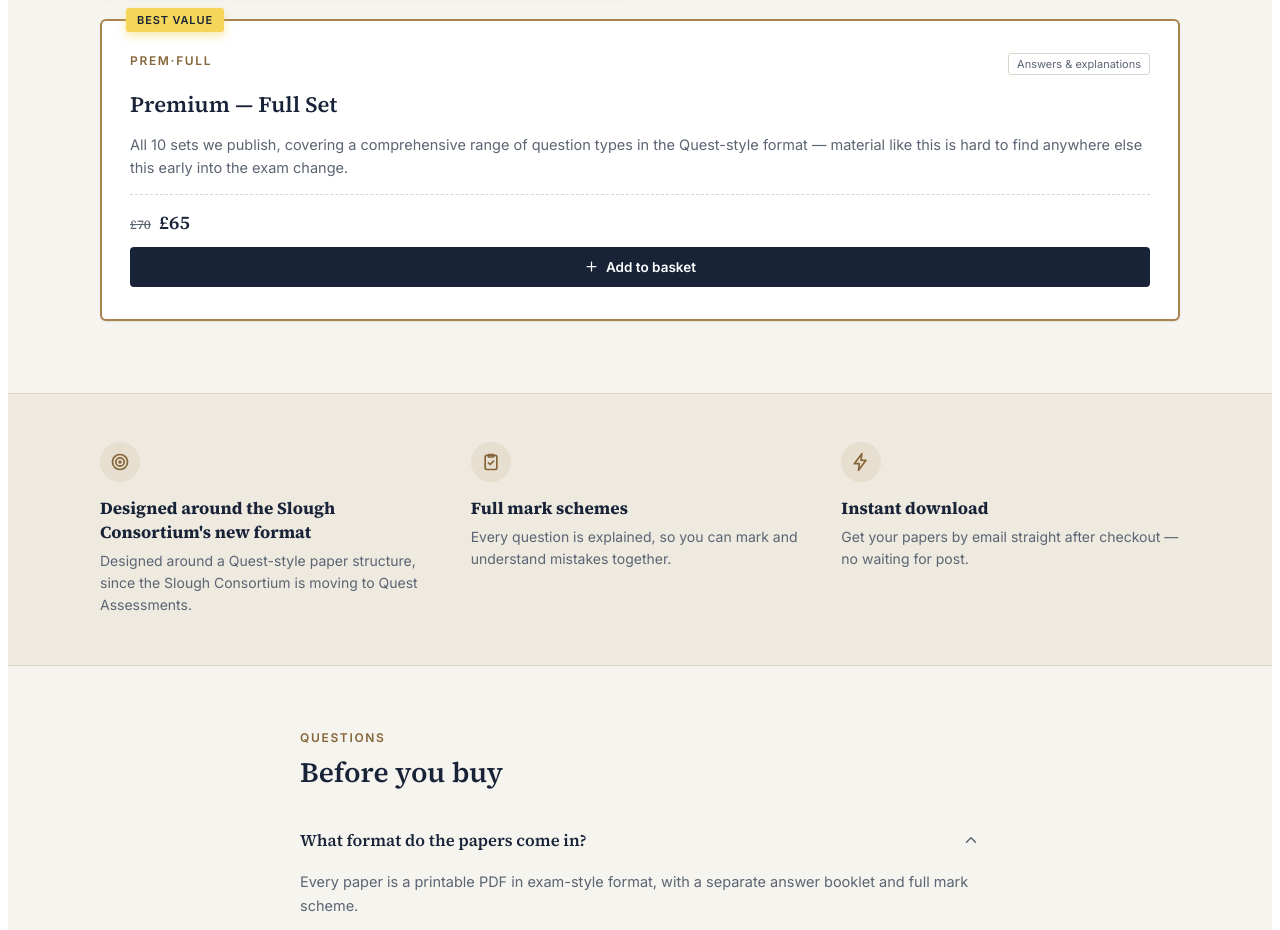
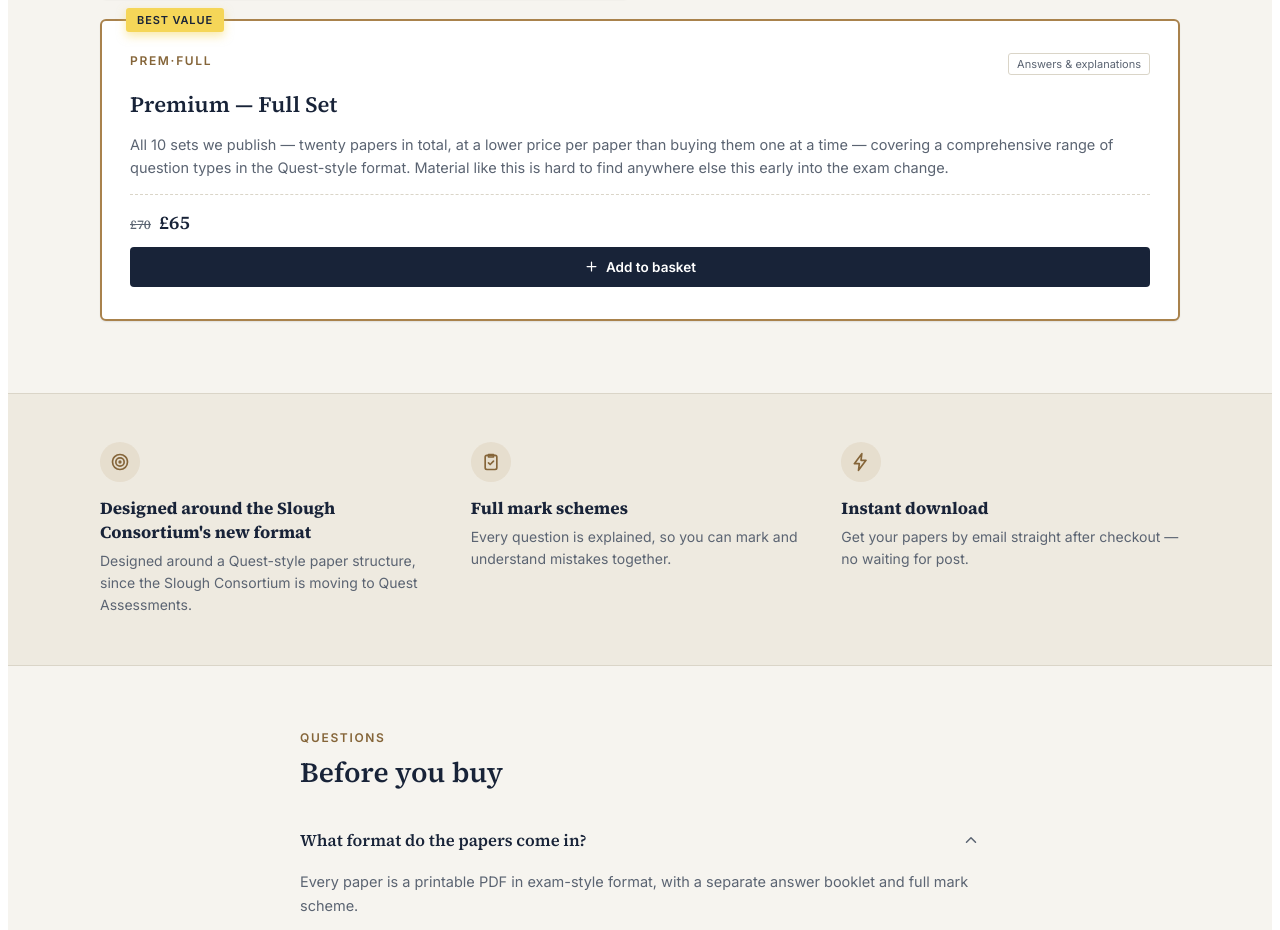
Before and after one commit to i4960550-sys/eleven-plus-site, a React (Vite) app: page / in a window 1280 px wide. Shown: the part 1320-2250 px from the top of the page. Built offline with nearby package versions, Linux system fonts and the light colour scheme.

Commit message:
Explain the Premium struck-through price on the card

```diff
--- a/src/App.jsx
+++ b/src/App.jsx
@@ -102,7 +102,7 @@ const BUNDLE = {
   code: "PREM·FULL",
   subject: "Premium",
   title: "Premium — Full Set",
-  desc: "All 10 sets we publish, covering a comprehensive range of question types in the Quest-style format — material like this is hard to find anywhere else this early into the exam change.",
+  desc: "All 10 sets we publish — twenty papers in total, at a lower price per paper than buying them one at a time — covering a comprehensive range of question types in the Quest-style format. Material like this is hard to find anywhere else this early into the exam change.",
   price: 65,
   originalPrice: 70,
 };
```
